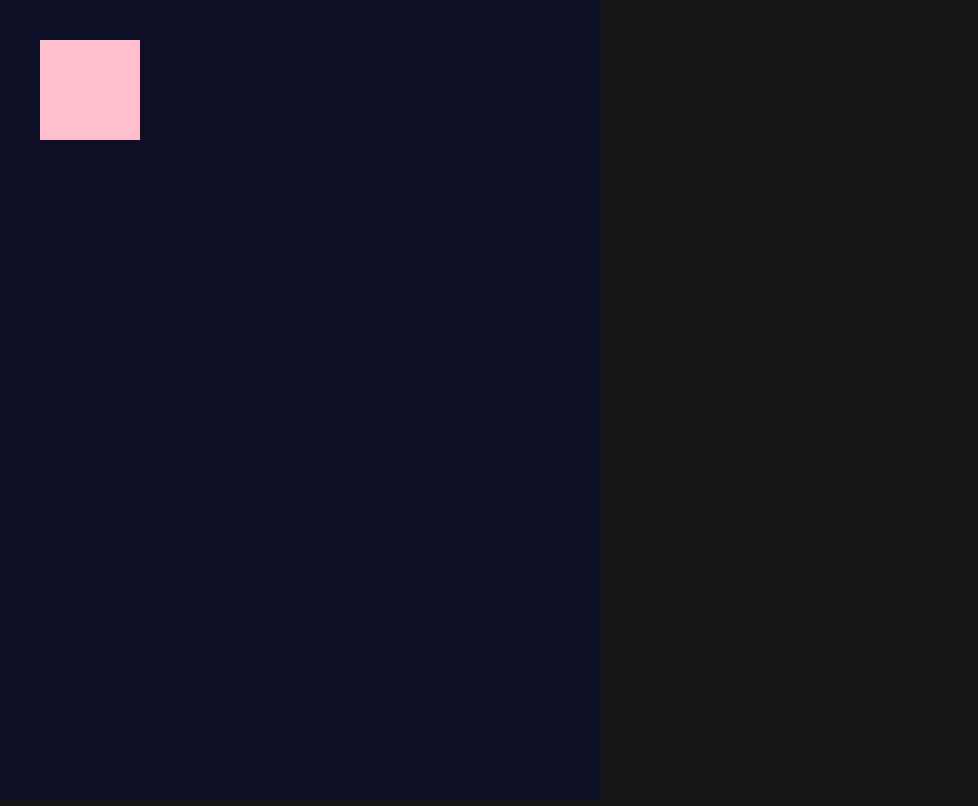
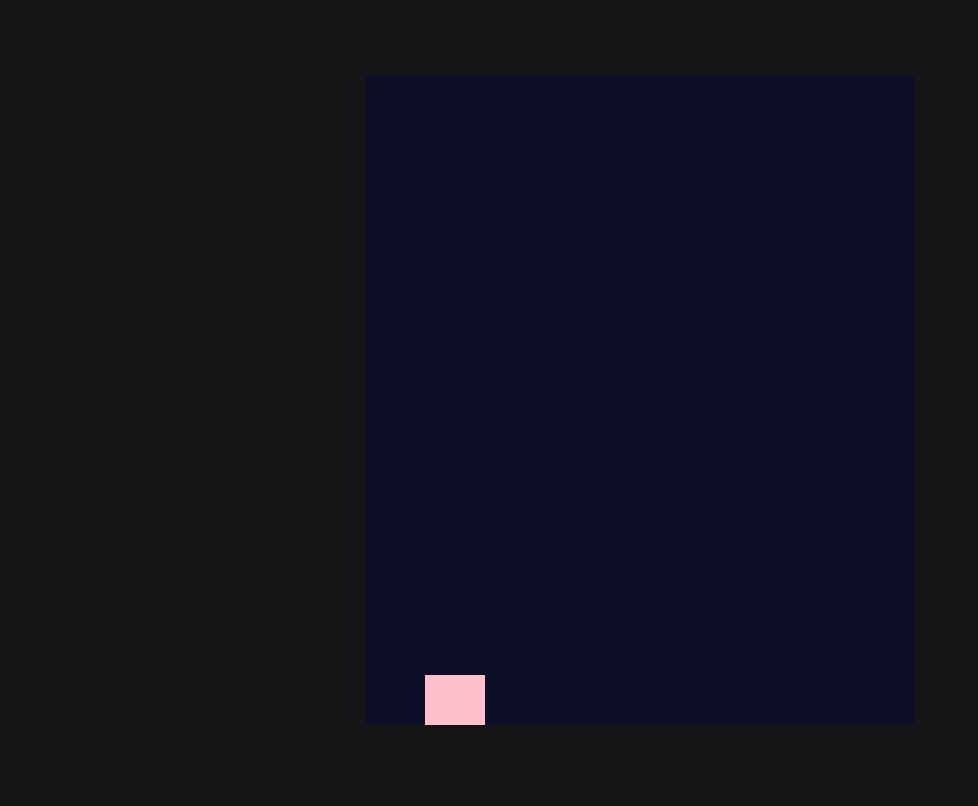
Before and after one commit to AntoinouM/elevate, a Next.js app: page / in a window 1280 px wide. Shown: the whole page, without its empty margins (0-978 px from the left). Built offline with nearby package versions, Linux system fonts and the light colour scheme.

Commit message:
finish canvas setup function

```diff
--- a/app/_canvas/ScaledCanvas.tsx
+++ b/app/_canvas/ScaledCanvas.tsx
@@ -7,30 +7,52 @@ import Player from '../utils/classes/Player';
 
 const ScaledCanvas: React.FC = () => {
   const canvasRef = useRef<HTMLCanvasElement | null>(null);
+  const widthRef = useRef<number>(0);
+  const heightRef = useRef<number>(0);
+
+  const setupCanvas = (
+    canvas: HTMLCanvasElement,
+    context: CanvasRenderingContext2D,
+    width: number,
+    height: number
+  ): void => {
+    const dpr = window.devicePixelRatio || 1;
+    canvas.width = width * dpr;
+    canvas.height = height * dpr;
+    canvas.style.width = width + 'px';
+    canvas.style.height = height + 'px';
+    context.scale(dpr, dpr); // Scale the canvas context
+  };
 
   useEffect(() => {
     const canvas = canvasRef.current;
+
     if (!canvas) return; // TypeScript safety check
 
     const context = canvas.getContext('2d');
     if (!context) return; // TypeScript safety check
 
-    const dpr = window.devicePixelRatio || 1;
+    const updateDimension = () => {
+      widthRef.current = canvas.clientWidth;
+      heightRef.current = canvas.clientHeight;
+      setupCanvas(canvas, context, widthRef.current, heightRef.current);
+    };
 
-    // Set the canvas size based on devicePixelRatio
-    const rect = canvas.getBoundingClientRect();
-    canvas.width = rect.width * dpr;
-    canvas.height = rect.height * dpr;
+    updateDimension(); // Set initial dimensions
 
-    // Scale the canvas context to make drawing consistent
-    context.scale(dpr, dpr);
+    // Set up resize event listener
+    window.addEventListener('resize', updateDimension);
 
-    // declare the game
+    // Initialize the game
     const game = new Game(canvas, context);
-    const player = new Player(100, 100, 40, 40);
+    const player = new Player(60, 80, 60, 600);
     game.addObject(player);
+    game.init();
 
-    game.init();
+    // Clean up the event listener on unmount
+    return () => {
+      window.removeEventListener('resize', updateDimension);
+    };
   }, []);
 
   return <canvas ref={canvasRef} className={canvas.main} />;
--- a/app/page.tsx
+++ b/app/page.tsx
@@ -3,7 +3,9 @@ import ScaledCanvas from './_canvas/ScaledCanvas';
 export default function Home() {
   return (
     <>
-      <ScaledCanvas />
+      <div className="canvas__container">
+        <ScaledCanvas />
+      </div>
     </>
   );
 }
--- a/app/styles/_canvas.module.scss
+++ b/app/styles/_canvas.module.scss
@@ -1,7 +1,12 @@
 .main {
   width: 100%;
-  max-width: 600px;
+  max-width: 550px;
   height: 100vh;
-  max-height: 900px;
+  max-height: 650px;
   background-color: $night-blue;
+
+  @include breakpoint-max-width(md) {
+    max-height: 100vh;
+    max-width: 100%;
+  }
 }
--- a/app/styles/_main.scss
+++ b/app/styles/_main.scss
@@ -23,3 +23,12 @@ body {
   margin: 0;
   font-family: 'Montserrat', sans-serif;
 }
+
+.canvas__container {
+  height: 100vh;
+  width: 100%;
+  display: flex;
+  flex-direction: column;
+  align-items: center;
+  justify-content: center;
+}
--- a/app/utils/classes/Player.tsx
+++ b/app/utils/classes/Player.tsx
@@ -12,7 +12,6 @@ class Player extends GameObject {
   init(context: CanvasRenderingContext2D) {
     context.fillStyle = 'pink';
     context.fillRect(this.position.x, this.position.y, this.width, this.height);
-    console.log('player init');
   }
 }
 
```
